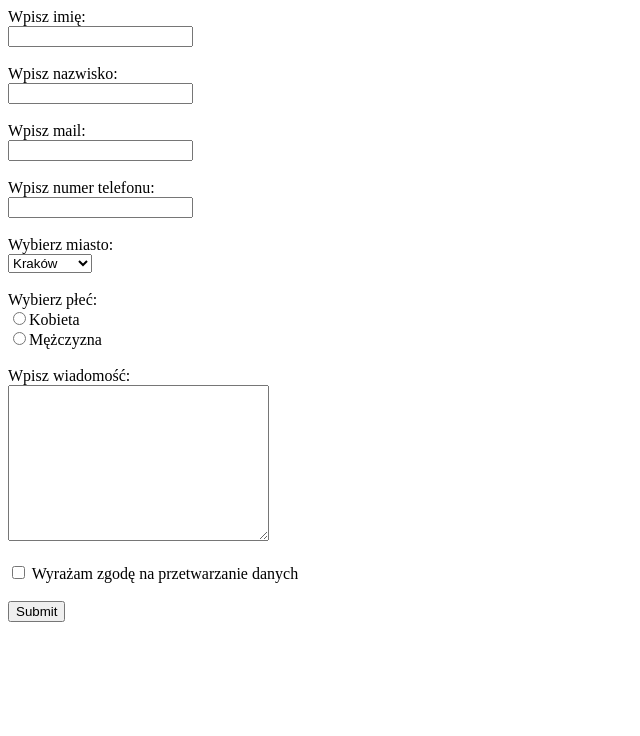
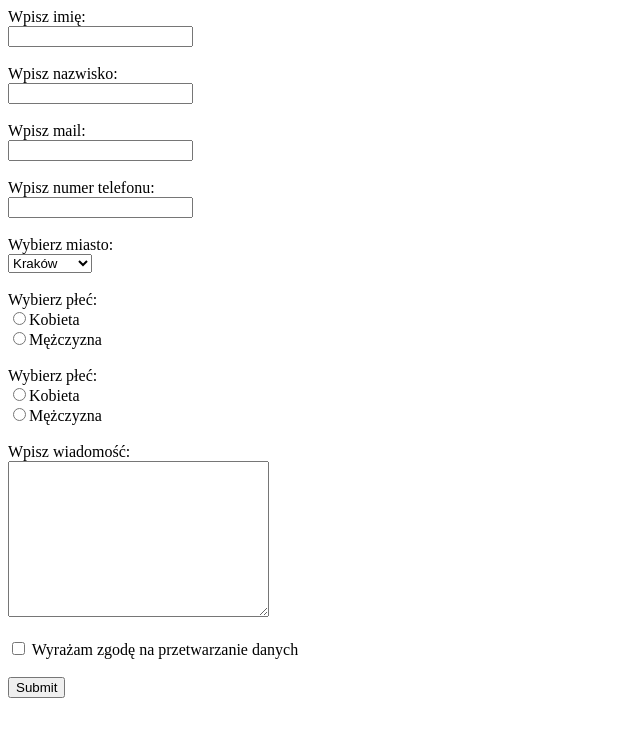
Before and after one commit to kkorzeniak/form2zd, a plain HTML site: page index.html in a window 1280 px wide. Shown: the whole page, without its empty margins (0-640 px from the left). Drawn offline with Linux system fonts and the light colour scheme.

Commit message:
after valid 2

```diff
--- a/index.html
+++ b/index.html
@@ -36,7 +36,13 @@
         <label for="gender">Wybierz płeć:</label><br />
         <input type="radio" name="gender" id="gender">Kobieta
         <br />
-        <input type="radio" name="gender" id="gender2">Mężczyzna
+        <input type="radio" name="gender" id="gender">Mężczyzna
+        <br /><br />
+
+        Wybierz płeć: <br />
+        <label for="woman"><input type="radio" name="woman" id="woman">Kobieta</label>
+        <br />
+        <label for="man"><input type="radio" name="man" id="man">Mężczyzna</label>
         <br /><br />
 
         <label for="message">Wpisz wiadomość:</label><br />
```
